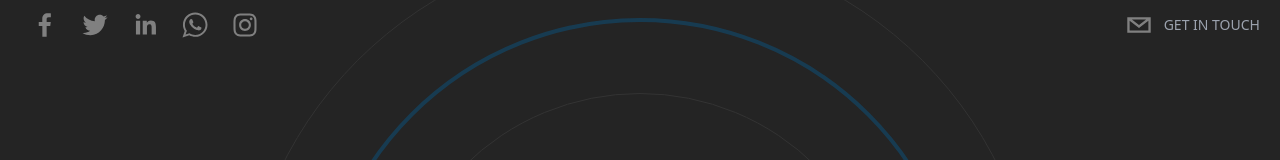
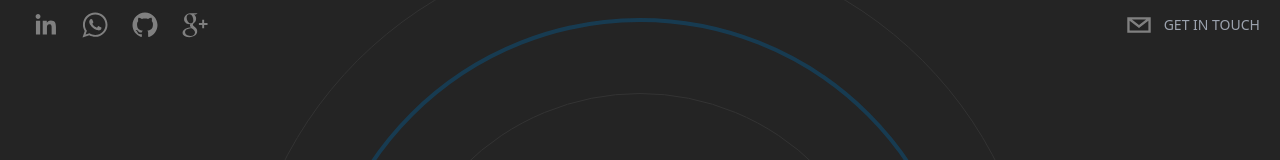
Before and after one commit to rickilink/repo2023, a Next.js app: page / in a window 1280 px wide. Shown: the top 160 px of the page. Built offline with nearby package versions, Linux system fonts and the light colour scheme.

Commit message:
Update social_info.js

```diff
--- a/components/social_info.js
+++ b/components/social_info.js
@@ -1,37 +1,51 @@
 export const social = [
-  {
+  /*   {
     id: 1,
     network: "facebook",
     url: "https://www.messenger.com/t/100008705118875",
     color: "gray",
     bgColor: "transparent",
-  },
-  {
+  }, */
+  /* {
     id: 2,
 
     url: "https://twitter.com/cristobalmatute",
     color: "gray",
     bgColor: "transparent",
-  },
+  }, */
   {
     id: 3,
-
     url: "https://www.linkedin.com/in/cristobalmatu7/",
     color: "gray",
     bgColor: "transparent",
   },
   {
     id: 4,
-
     network: "whatsapp",
     url: "https://wa.me/51938874790",
     color: "gray",
     bgColor: "transparent",
   },
-  {
+  /*  {
     id: 5,
 
     url: "https://www.instagram.com/cristobalmatutecm/",
+    color: "gray",
+    bgColor: "transparent",
+  }, */
+  {
+    id: 6,
+
+    network: "github",
+    url: "https://github.com/rickilink",
+    color: "gray",
+    bgColor: "transparent",
+  },
+  {
+    id: 6,
+
+    network: "google",
+    url: "mailto:cristobalmatu7@gmail.com?Subject=Hello%20Cristobal!%20I%20Came%20From%20Your%20Webpage",
     color: "gray",
     bgColor: "transparent",
   },
```
